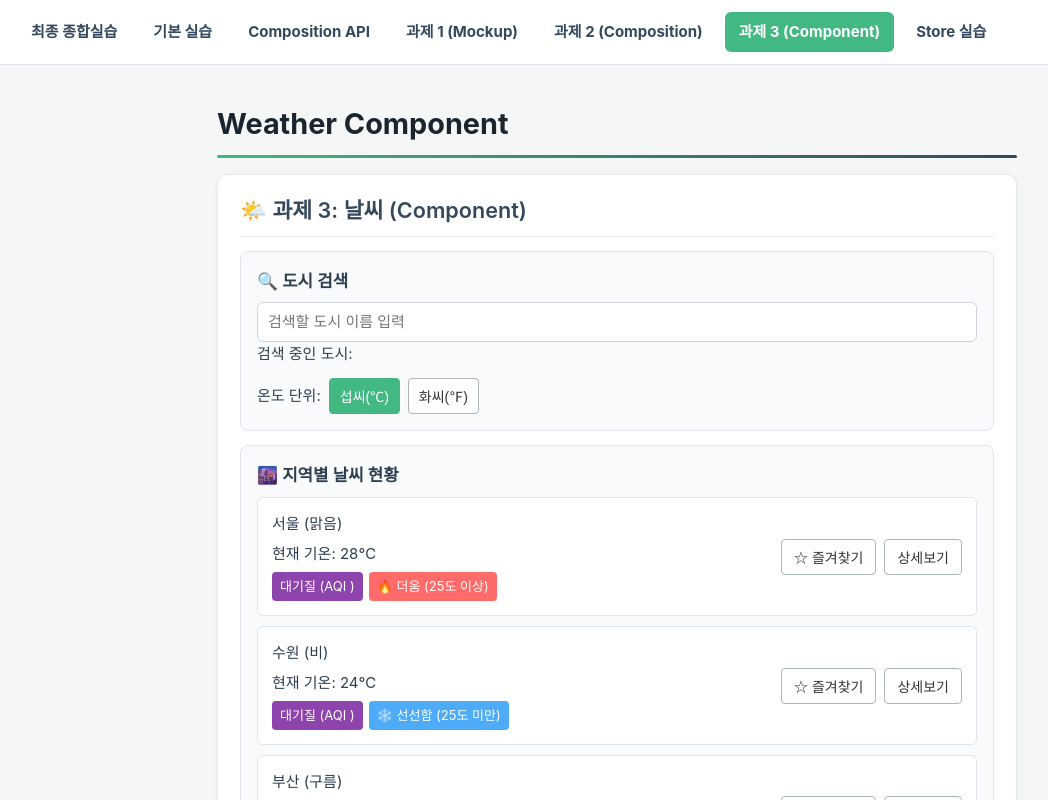
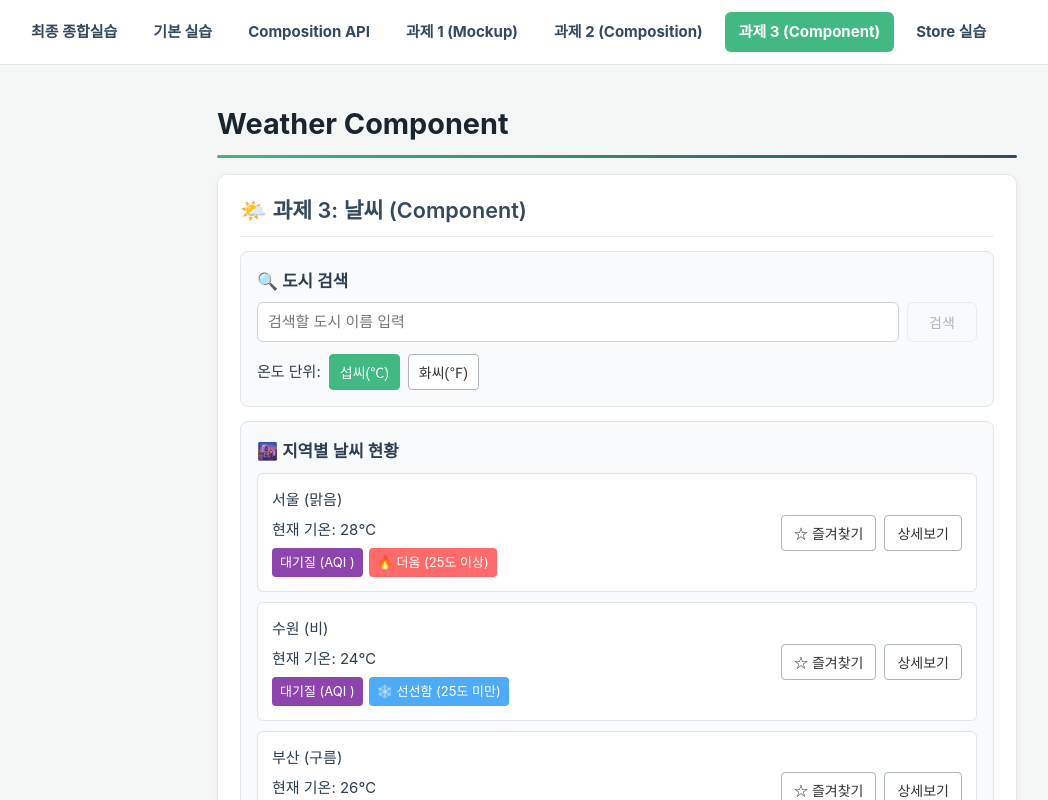
Before and after one commit to kimgayeon430/skala-vue, a Vue app: page /weather-component in a window 1280 px wide. Shown: the top 800 px of the page, without its empty margins (23-1071 px from the left). Built offline with nearby package versions, Linux system fonts and the light colour scheme.

Commit message:
add: 검색 버튼 추가 및 README 정리

```diff
--- a/src/components/weather/SearchBar.vue
+++ b/src/components/weather/SearchBar.vue
@@ -1,4 +1,6 @@
 <script setup>
+import { useConfigStore } from '@/stores/configStore'
+
 // 부모가 관리하는 현재 검색어를 Props로 전달받습니다.
 defineProps({
   searchQuery: {
@@ -8,14 +10,20 @@ defineProps({
 })
 
 // 입력된 검색어를 부모에게 전달할 커스텀 이벤트입니다.
-const emit = defineEmits(['update-query'])
+const emit = defineEmits(['update-query', 'search'])
+const configStore = useConfigStore()
 
 const handleInput = (event) => {
   emit('update-query', event.target.value)
 }
+
+const searchCity = () => {
+  emit('search')
+}
 </script>
 
 <template>
+  <form class="search-form" @submit.prevent="searchCity">
     <input
       class="search-input"
       type="text"
@@ -23,15 +31,32 @@ const handleInput = (event) => {
       @input="handleInput"
       placeholder="검색할 도시 이름 입력"
     />
-  <p>검색 중인 도시: {{ searchQuery }}</p>
+    <button
+      type="submit"
+      :disabled="!searchQuery.trim()"
+      :style="configStore.buttonStyle"
+    >
+      검색
+    </button>
+  </form>
 </template>
 
 <style scoped>
+.search-form {
+  display: flex;
+  gap: 8px;
+}
+
 .search-input {
   box-sizing: border-box;
+  flex: 1;
   width: 100%;
   padding: 10px;
   border: 1px solid #bcc6d0;
   border-radius: 5px;
 }
+
+.search-form button {
+  min-width: 70px;
+}
 </style>
--- a/src/views/WeatherAboutView.vue
+++ b/src/views/WeatherAboutView.vue
@@ -14,13 +14,13 @@ const configStore = useConfigStore()
     <div class="practice-section">
       <h2>ℹ️ 서비스 소개</h2>
 
-      <div class="intro-panel">
-        <strong>Vue.js 날씨 종합실습</strong>
+      <section class="about-card intro-card">
+        <h3>🌤️ Vue.js 날씨 종합실습</h3>
         <p>
           Vue.js 수업에서 배운 컴포넌트, Router, Pinia, Axios를 하나의 날씨
           대시보드에 적용했습니다.
         </p>
-      </div>
+      </section>
 
       <div class="about-grid">
         <section class="about-card">
@@ -68,19 +68,6 @@ const configStore = useConfigStore()
 </template>
 
 <style scoped>
-.intro-panel {
-  padding: 18px;
-  margin-bottom: 14px;
-  border-left: 4px solid #42b883;
-  border-radius: 8px;
-  background-color: #f8fafc;
-}
-
-.intro-panel p {
-  margin: 8px 0 0;
-  color: #52616b;
-}
-
 .about-grid {
   display: grid;
   gap: 12px;
@@ -92,6 +79,10 @@ const configStore = useConfigStore()
   border: 1px solid #dfe5eb;
   border-radius: 8px;
   background-color: white;
+}
+
+.intro-card {
+  margin-bottom: 12px;
 }
 
 .about-card h3 {
--- a/src/views/WeatherHomeView.vue
+++ b/src/views/WeatherHomeView.vue
@@ -45,6 +45,20 @@ const filteredWeatherList = computed(() => {
 
 const updateQuery = (newQuery) => {
   searchQuery.value = newQuery
+}
+
+const searchCity = () => {
+  const keyword = searchQuery.value.trim()
+
+  if (!keyword) {
+    return
+  }
+
+  const city = weatherList.value.find((weather) => weather.name.includes(keyword))
+
+  if (city) {
+    moveToDetail(city)
+  }
 }
 
 const selectCity = (city) => {
@@ -99,7 +113,11 @@ onMounted(() => {
       </div>
 
       <BaseDashboardCard title="🔍 도시 검색">
-        <SearchBar :search-query="searchQuery" @update-query="updateQuery" />
+        <SearchBar
+          :search-query="searchQuery"
+          @update-query="updateQuery"
+          @search="searchCity"
+        />
       </BaseDashboardCard>
 
       <BaseDashboardCard title="🌆 지역별 날씨 현황">
```
Also changed, not shown: 1 other file (tests, documents, lock files or other folders). Lines whose indentation alone changed are shown as unchanged.
